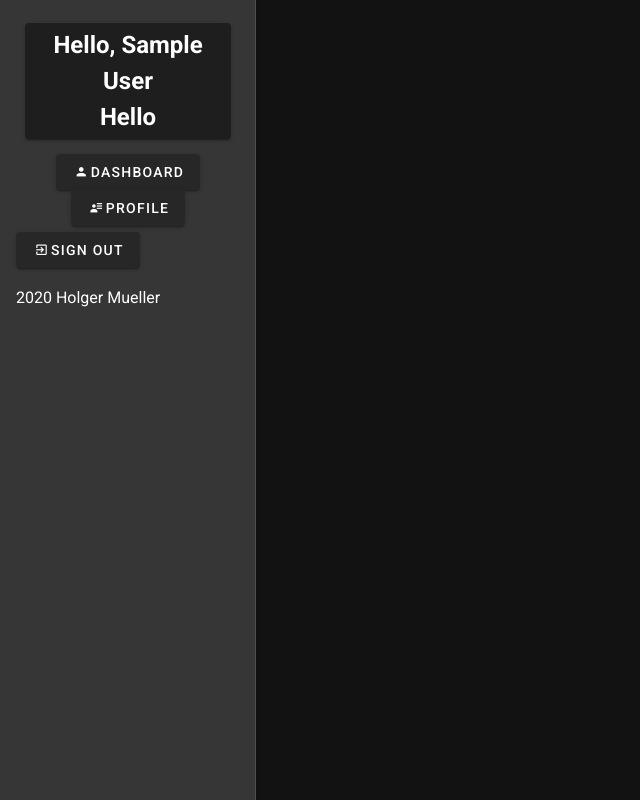
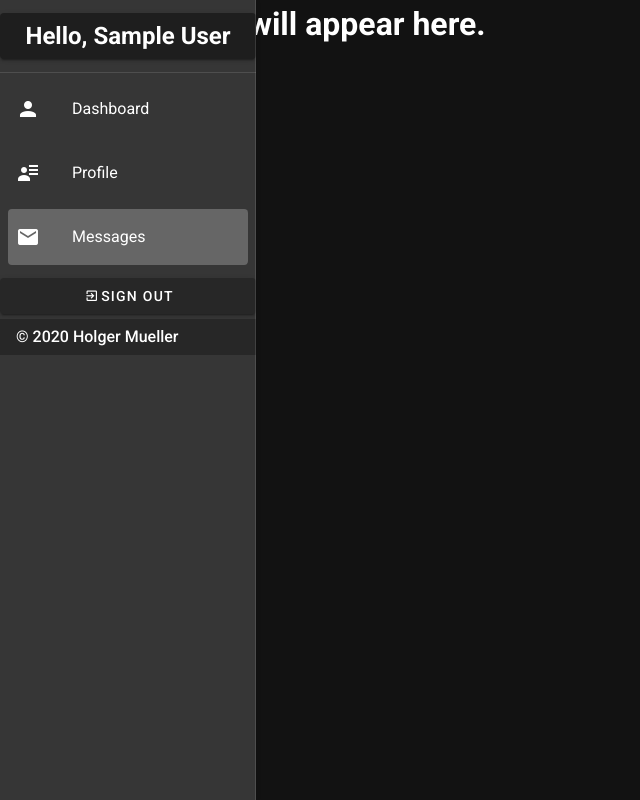
Before and after one commit to Holgermueller/wish-list, a Vue app: page /directMessages in a window 1280 px wide. Shown: the whole page, without its empty margins (0-640 px from the left). Built offline with nearby package versions, Linux system fonts and the light colour scheme; no server answers; sample sign-in values are in the browser's storage.

Commit message:
got nav styled

```diff
--- a/src/components/Layout/Nav.vue
+++ b/src/components/Layout/Nav.vue
@@ -2,40 +2,35 @@
   <div id="nav">
     <v-card class="nav" tile>
       <v-navigation-drawer class="nav-drawer" permanent>
-        <v-list>
-          <v-list-item>
-            <Welcome v-if="userIsAuthenticated" />
-          </v-list-item>
+        <Welcome v-if="userIsAuthenticated" />
 
-          <router-link
+        <v-divider></v-divider>
+
+        <v-list nav>
+          <v-list-item
             v-for="link in menuLinks"
             :key="link.title"
             :to="link.link"
+            link
           >
-            <v-btn>
-              <span :class="link.icon"></span>
-              {{ link.title }}
-            </v-btn></router-link
-          >
-
-          <v-list-item>
-            <v-btn
-              v-if="userIsAuthenticated"
-              @click="logout"
-              :loading="loading"
-              :disabled="loading"
-            >
-              <span class="mdi mdi-exit-to-app"></span>
-              Sign Out
-            </v-btn>
-          </v-list-item>
-
-          <v-list-item>
-            <div class="footer">
-              2020 Holger Mueller
-            </div>
+            <v-list-item-icon>
+              <v-icon>
+                {{ link.icon }}
+              </v-icon>
+            </v-list-item-icon>
+            <v-list-item-content>
+              <v-list-item-title> {{ link.title }}</v-list-item-title>
+            </v-list-item-content>
           </v-list-item>
         </v-list>
+
+        <SignOut v-if="userIsAuthenticated" />
+
+        <div>
+          <v-footer class="font-weight-medium ">
+            &copy; 2020 Holger Mueller
+          </v-footer>
+        </div>
       </v-navigation-drawer>
     </v-card>
   </div>
@@ -43,12 +38,14 @@
 
 <script>
 import Welcome from "./Welcome";
+import SignOut from "./SignOut";
 
 export default {
   name: "Nav",
 
   components: {
-    Welcome
+    Welcome,
+    SignOut
   },
 
   data() {
@@ -82,6 +79,11 @@ export default {
             icon: "mdi mdi-account-details",
             title: "Profile",
             link: "/profile"
+          },
+          {
+            icon: "mdi mdi-email",
+            title: "Messages",
+            link: "/directMessages"
           }
         ];
       }
@@ -95,12 +97,7 @@ export default {
     }
   },
 
-  methods: {
-    logout() {
-      this.$store.dispatch("logout");
-      this.$router.go({ path: this.$router.path });
-    }
-  }
+  methods: {}
 };
 </script>
 
@@ -109,9 +106,11 @@ export default {
   height: 100%;
   width: 256px;
   position: fixed;
-  text-align: center;
 }
 a {
   text-decoration: none;
 }
+.footer {
+  text-align: center;
+}
 </style>
--- /dev/null
+++ b/src/components/Layout/SignOut.vue
@@ -0,0 +1,39 @@
+<template>
+  <div id="signOut">
+    <v-btn
+      @click="logout"
+      :loading="loading"
+      :disabled="loading"
+      class="sign-out"
+      block
+    >
+      <span class="mdi mdi-exit-to-app"></span>
+      Sign Out
+    </v-btn>
+  </div>
+</template>
+
+<script>
+export default {
+  name: "SignOut",
+
+  computed: {
+    loading() {
+      return this.$store.getters.loading;
+    }
+  },
+
+  methods: {
+    logout() {
+      this.$store.dispatch("logout");
+      this.$router.go({ path: this.$router.path });
+    }
+  }
+};
+</script>
+
+<style scoped>
+.sign-out {
+  margin: 2% auto;
+}
+</style>
--- a/src/components/Layout/Welcome.vue
+++ b/src/components/Layout/Welcome.vue
@@ -2,7 +2,6 @@
   <div id="Welcome">
     <v-card class="welcome">
       <h1>Hello, {{ displayName }}</h1>
-      <h2>Hello</h2>
     </v-card>
   </div>
 </template>
@@ -24,8 +23,9 @@ export default {
   margin: 2% auto;
 }
 .welcome {
-  width: fit-content;
+  width: 100%;
   padding: 2%;
   margin: 5% auto;
+  text-align: center;
 }
 </style>
--- /dev/null
+++ b/src/components/Pages/DirectMessages/DirectMessages.vue
@@ -0,0 +1,13 @@
+<template>
+  <div><h1>Direct messages will appear here.</h1></div>
+</template>
+
+<script>
+export default {
+  name: "DirectMessages",
+
+  data() {
+    return {};
+  }
+};
+</script>
--- a/src/router/index.js
+++ b/src/router/index.js
@@ -4,6 +4,7 @@ import firebase from "firebase";
 import Home from "../components/index";
 import Dashboard from "../components/Pages/Dashboard";
 import Profile from "../components/Pages/Profile/Profile";
+import DirectMessages from "../components/Pages/DirectMessages/DirectMessages";
 
 Vue.use(VueRouter);
 
@@ -24,6 +25,15 @@ let router = new VueRouter({
       path: "/profile",
       name: "Profile",
       component: Profile,
+      props: true,
+      meta: {
+        requiresAuth: true
+      }
+    },
+    {
+      path: "/directMessages",
+      name: "DirectMessages",
+      component: DirectMessages,
       props: true,
       meta: {
         requiresAuth: true
```
